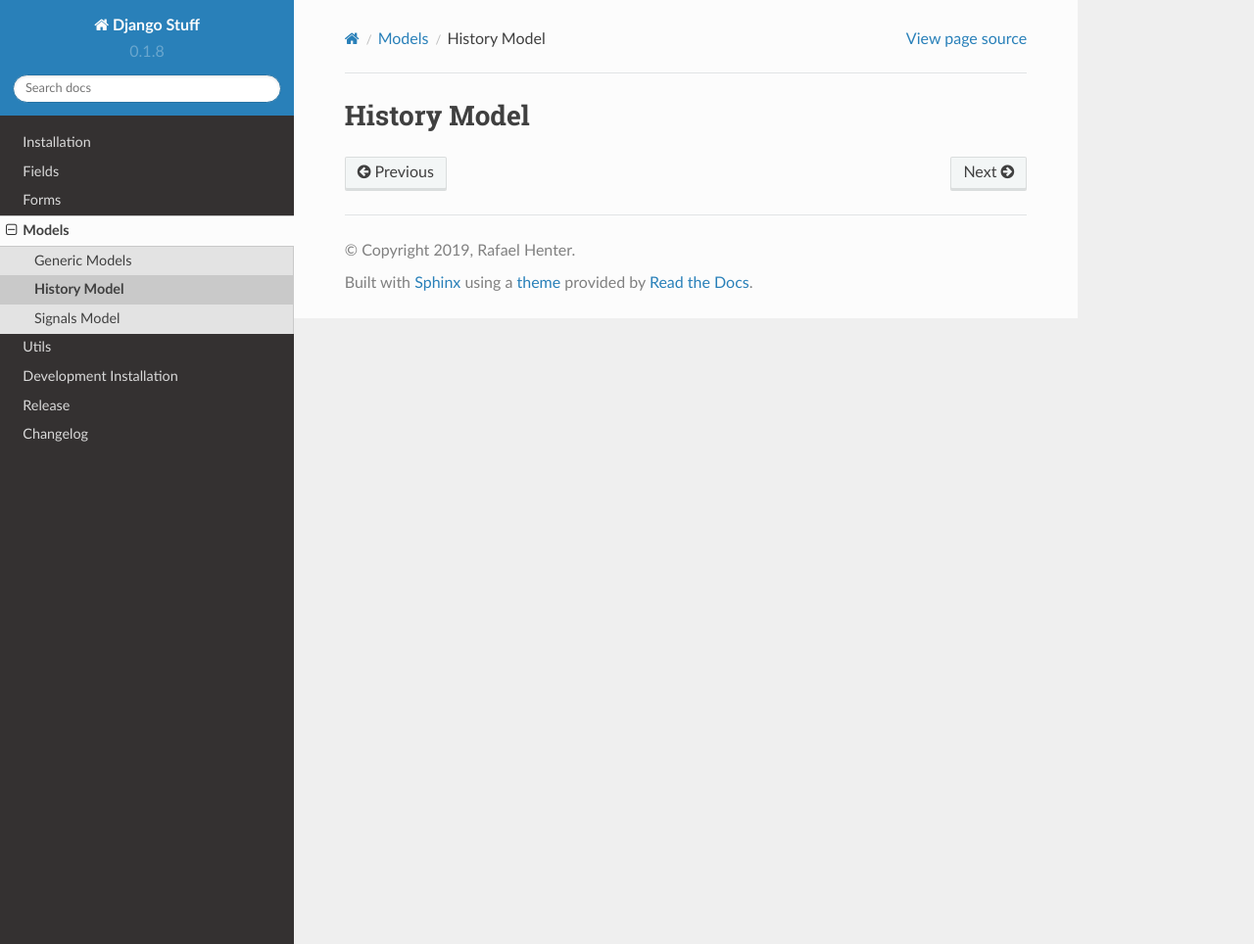
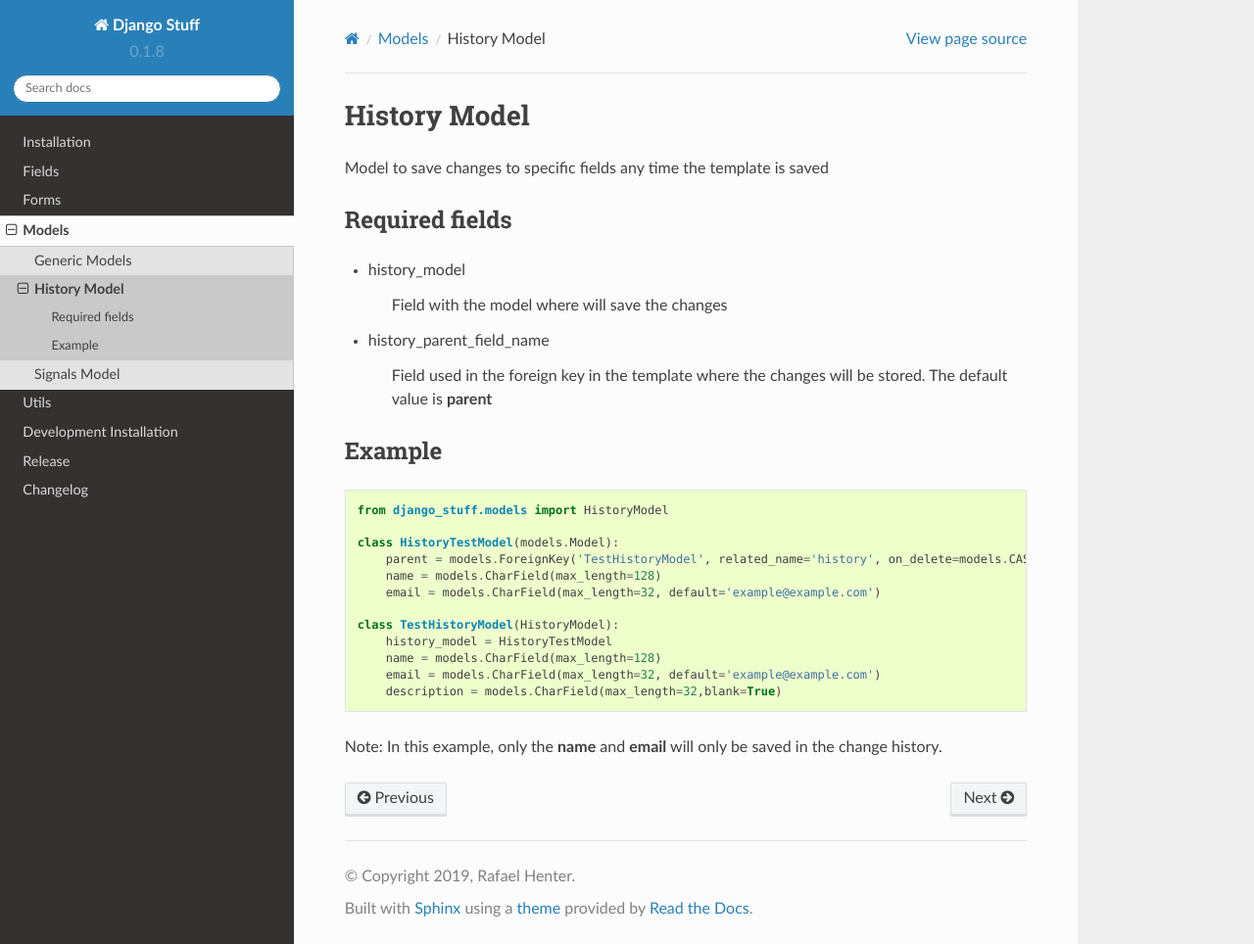
Before and after one commit to rhenter/django-stuff, a Sphinx documentation site: the page built from docs/source/models/history.rst, in a window 1280 px wide and 964 px high. Shown: the whole window at 98% size. Built offline with Sphinx 7.4.7 and the Read the Docs theme 2.0.0, drawn with Linux system fonts in a browser that asks for light colours.

Commit message:
Adicionar documentacao ao Modelo de Historico de Mudancas

```diff
--- a/docs/source/models/history.rst
+++ b/docs/source/models/history.rst
@@ -1,2 +1,38 @@
 History Model
 =============
+
+Model to save changes to specific fields any time the template is saved
+
+Required fields
+---------------
+
+- history_model
+
+    Field with the model where will save the changes
+
+- history_parent_field_name
+
+    Field used in the foreign key in the template where the changes will be stored.
+    The default value is **parent**
+
+
+Example
+-------
+
+.. code-block:: python
+
+    from django_stuff.models import HistoryModel
+
+    class HistoryTestModel(models.Model):
+        parent = models.ForeignKey('TestHistoryModel', related_name='history', on_delete=models.CASCADE)
+        name = models.CharField(max_length=128)
+        email = models.CharField(max_length=32, default='example@example.com')
+
+    class TestHistoryModel(HistoryModel):
+        history_model = HistoryTestModel
+        name = models.CharField(max_length=128)
+        email = models.CharField(max_length=32, default='example@example.com')
+        description = models.CharField(max_length=32,blank=True)
+
+
+Note: In this example, only the **name** and **email** will only be saved in the change history.
```
